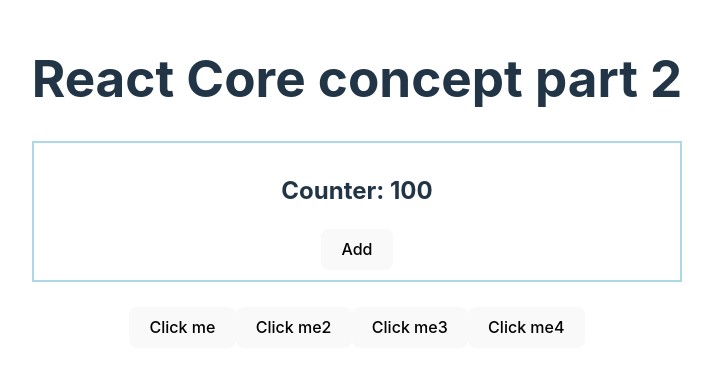
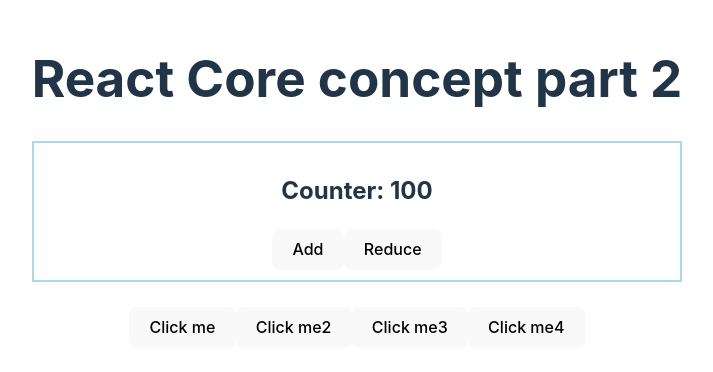
Before and after one commit to Idba1/react-core-concept-part2, a React (Vite) app: page / in a window 1280 px wide. Shown: the part 218-590 px from the top of the page, without its empty margins (283-996 px from the left). Built offline with nearby package versions, Linux system fonts and the light colour scheme.

Commit message:
clickForReduce

```diff
--- a/src/Counter.jsx
+++ b/src/Counter.jsx
@@ -7,10 +7,16 @@ export default function Counter() {
         const newCount = count + 1;
         setCount(newCount);
     }
+
+    const clickForReduce = () => {
+        const newCount = count - 1;
+        setCount(newCount);
+    }
     return (
-        <div style={{ border: '2px solid lightblue', marginBottom: '25px', padding: '10px' }}>
+        <div style={{ border: '2px solid lightblue', marginBottom: '25px', padding: '10px', gap: '5px'}}>
             <h2>Counter: {count}</h2>
             <button onClick={clickForAdd}>Add</button>
+            <button onClick={clickForReduce}>Reduce</button>
         </div>
     )
 }
```
